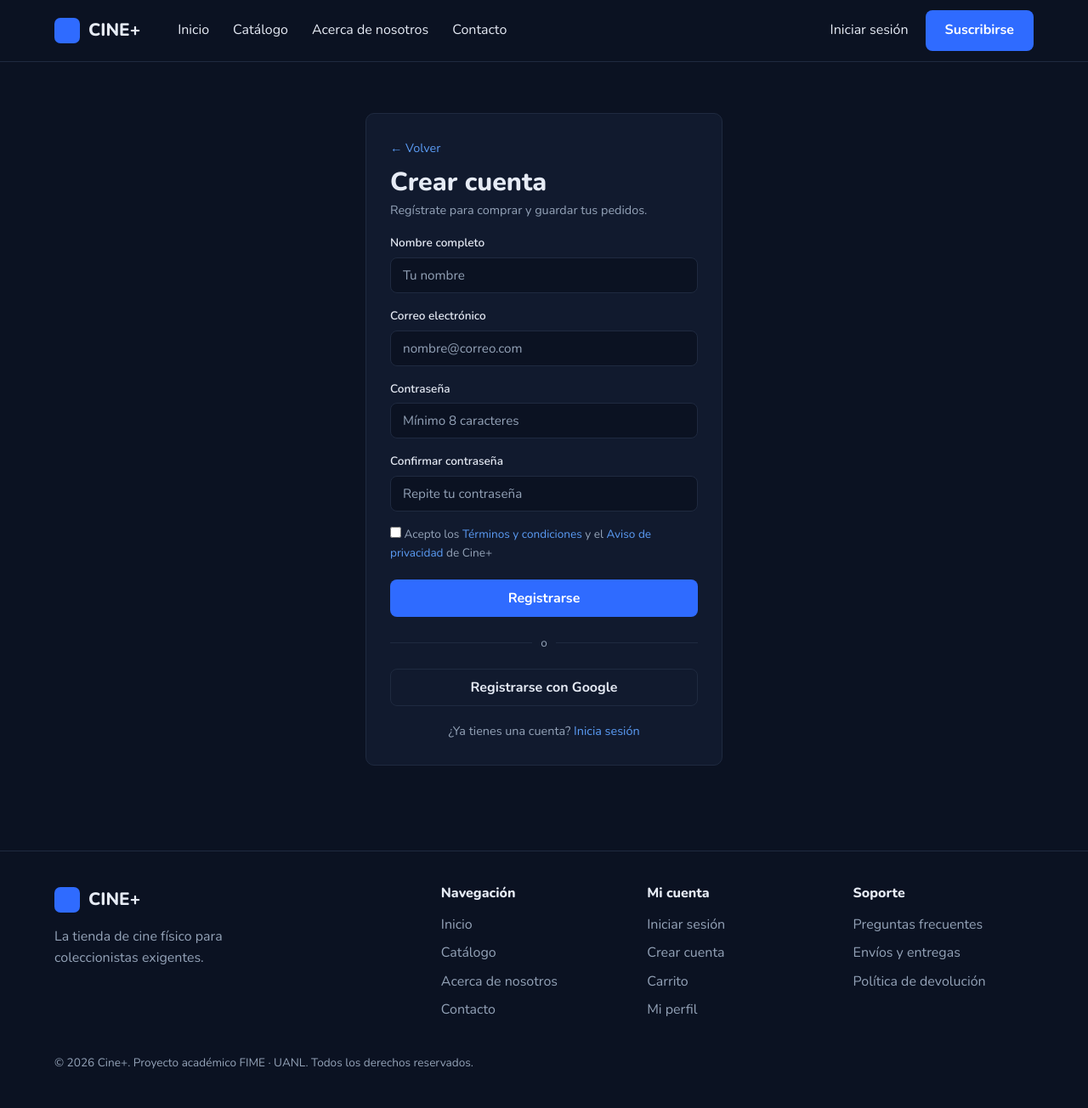
After one commit to TheChect/CinePlus, a PHP site: page /registro.html in a window 1280 px wide. The commit adds this page. Shown: the whole page at 85% size. Run offline with PHP 8.4, Linux system fonts and the light colour scheme.

Commit message:
Agrega formularios de Iniciar sesión y Crear cuenta

```diff
--- a/css/estilos.css
+++ b/css/estilos.css
@@ -650,3 +650,64 @@ a:hover {
   padding: 8px 10px;
   font-size: 0.9rem;
 }
+
+/* =========================================================
+   Iniciar sesión y Crear cuenta
+   ========================================================= */
+/* Caja angosta y centrada para los formularios */
+.caja-formulario {
+  max-width: 420px;
+  margin: 0 auto;
+}
+
+.caja-formulario h2 {
+  margin: 8px 0 4px;
+}
+
+/* Cada etiqueta arriba de su campo */
+.caja-formulario label {
+  display: block;
+  font-size: 0.85rem;
+  font-weight: 600;
+  margin: 16px 0 6px;
+}
+
+.caja-formulario .btn-primario {
+  margin-top: 20px;
+}
+
+.olvide {
+  display: block;
+  text-align: right;
+  margin-top: 8px;
+}
+
+/* Casilla de términos en una sola línea con su texto */
+.caja-formulario .casilla {
+  font-weight: 400;
+  color: var(--texto-suave);
+}
+
+/* Línea con la "o" en medio */
+.separador {
+  display: flex;
+  align-items: center;
+  gap: 10px;
+  margin: 20px 0;
+  color: var(--texto-suave);
+  font-size: 0.85rem;
+}
+
+.separador::before,
+.separador::after {
+  content: "";
+  flex: 1;
+  height: 1px;
+  background-color: var(--borde);
+}
+
+.cambio {
+  text-align: center;
+  margin: 18px 0 0;
+  color: var(--texto-suave);
+}
--- /dev/null
+++ b/registro.html
@@ -0,0 +1,111 @@
+<!DOCTYPE html>
+<!-- Cine+ · Crear cuenta -->
+<html lang="es">
+<head>
+  <meta charset="UTF-8">
+  <meta name="viewport" content="width=device-width, initial-scale=1.0">
+  <title>Crear cuenta · Cine+</title>
+  <link rel="stylesheet" href="css/estilos.css">
+</head>
+<body>
+
+<!-- Encabezado: es igual en todas las páginas; solo cambia el enlace con class="activo" -->
+<header class="encabezado">
+  <div class="contenedor encabezado-contenido">
+    <a class="logo" href="index.html">
+      <span class="logo-cuadro"></span> CINE+
+    </a>
+
+    <nav class="menu">
+      <a href="index.html">Inicio</a>
+      <a href="tienda.html">Catálogo</a>
+      <a href="acerca.html">Acerca de nosotros</a>
+      <a href="contacto.html">Contacto</a>
+    </nav>
+
+    <div class="menu-cuenta">
+      <a href="login.html">Iniciar sesión</a>
+      <a class="btn btn-primario" href="registro.html">Suscribirse</a>
+    </div>
+  </div>
+</header>
+
+<main>
+
+<!-- Formulario para crear cuenta (solo diseño, todavía no guarda datos) -->
+<section class="seccion">
+  <div class="caja-formulario tarjeta">
+    <a class="chico" href="login.html">&larr; Volver</a>
+    <h2>Crear cuenta</h2>
+    <p class="texto-suave chico">Regístrate para comprar y guardar tus pedidos.</p>
+
+    <form action="#">
+      <label for="nombre">Nombre completo</label>
+      <input class="campo" type="text" id="nombre" placeholder="Tu nombre">
+
+      <label for="correo">Correo electrónico</label>
+      <input class="campo" type="email" id="correo" placeholder="nombre@correo.com">
+
+      <label for="contrasena">Contraseña</label>
+      <input class="campo" type="password" id="contrasena" placeholder="Mínimo 8 caracteres">
+
+      <label for="confirmar">Confirmar contraseña</label>
+      <input class="campo" type="password" id="confirmar" placeholder="Repite tu contraseña">
+
+      <!-- Casilla para aceptar términos -->
+      <label class="casilla chico">
+        <input type="checkbox"> Acepto los <a href="#">Términos y condiciones</a> y el <a href="#">Aviso de privacidad</a> de Cine+
+      </label>
+
+      <button class="btn btn-primario btn-bloque" type="button">Registrarse</button>
+    </form>
+
+    <div class="separador"><span>o</span></div>
+
+    <button class="btn btn-secundario btn-bloque" type="button">Registrarse con Google</button>
+
+    <p class="cambio chico">¿Ya tienes una cuenta? <a href="login.html">Inicia sesión</a></p>
+  </div>
+</section>
+
+</main>
+
+<!-- Pie de página -->
+<footer class="pie">
+  <div class="contenedor pie-columnas">
+    <div class="pie-marca">
+      <a class="logo" href="index.html"><span class="logo-cuadro"></span> CINE+</a>
+      <p class="texto-suave">La tienda de cine físico para coleccionistas exigentes.</p>
+    </div>
+
+    <div>
+      <h4>Navegación</h4>
+      <a href="index.html">Inicio</a>
+      <a href="tienda.html">Catálogo</a>
+      <a href="acerca.html">Acerca de nosotros</a>
+      <a href="contacto.html">Contacto</a>
+    </div>
+
+    <div>
+      <h4>Mi cuenta</h4>
+      <a href="login.html">Iniciar sesión</a>
+      <a href="registro.html">Crear cuenta</a>
+      <a href="carrito.html">Carrito</a>
+      <a href="perfil.html">Mi perfil</a>
+    </div>
+
+    <div>
+      <h4>Soporte</h4>
+      <a href="contacto.html">Preguntas frecuentes</a>
+      <a href="contacto.html">Envíos y entregas</a>
+      <a href="contacto.html">Política de devolución</a>
+    </div>
+  </div>
+
+  <div class="contenedor">
+    <p class="pie-copy">© 2026 Cine+. Proyecto académico FIME · UANL. Todos los derechos reservados.</p>
+  </div>
+</footer>
+
+</body>
+</html>
```
Also changed, not shown: login.html (added, +102 -0 lines).
